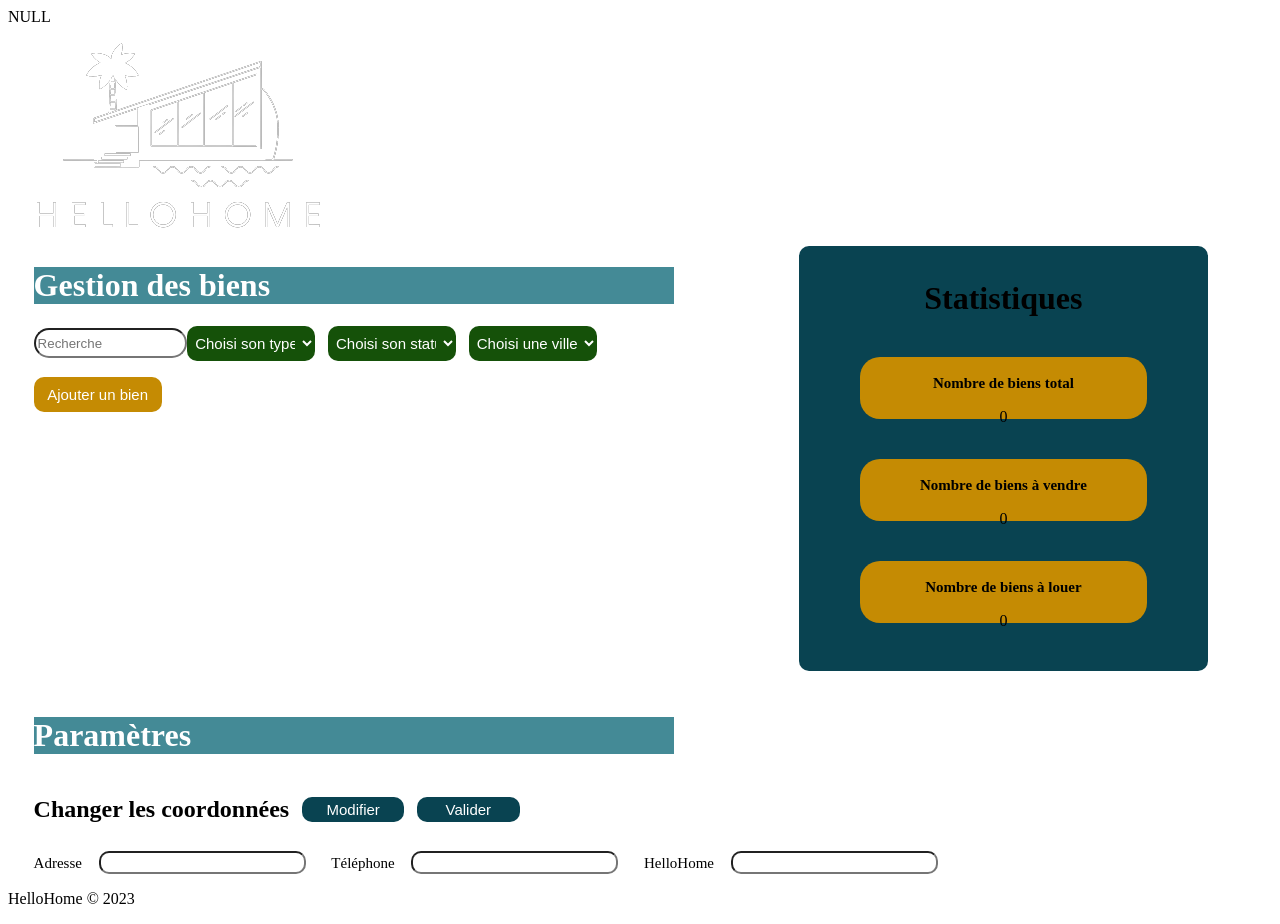
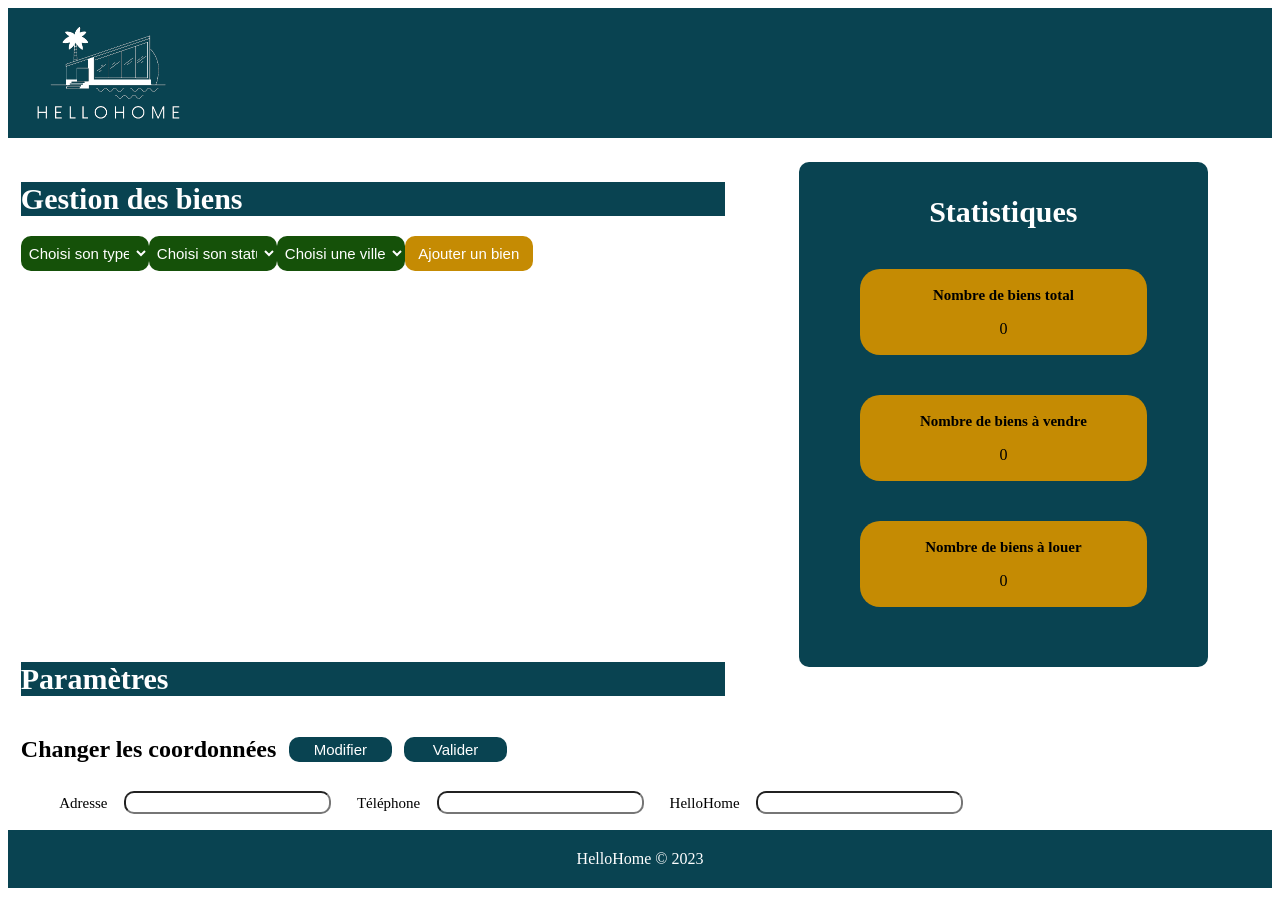
Before and after one commit to ColasRblr/HelloHome, a PHP site: page /views/ViewDashboard.php in a window 1280 px wide. After the commit the page ends 888 px from the top, so only its background shows below. Run offline with PHP 8.4, Linux system fonts and the light colour scheme; the template is opened without the code that fills it, so the values that code supplies are empty.

Commit message:
resolve conflicts

```diff
--- a/style/dashboardHome.css
+++ b/style/dashboardHome.css
@@ -3,35 +3,65 @@
   justify-content: space-between;
   text-align: center;
   text-align: -webkit-center;
-  height: 450px;
+  height: 60vh;
 }
 .titlePageDashboard {
-  background-color: #448a96;
-  width: 50vw;
+  background-color: #094351;
+  width: 55vw;
+}
+h1 {
   color: white;
+  font-size: 30px;
 }
 h3 {
   font-size: 15px;
 }
+td {
+  border: solid 1px;
+  width: 100vw;
+}
+/* .......................................Header */
+header {
+  height: 130px;
+  background-color: #094351;
+  display: flex;
+  justify-content: space-between;
+  align-items: center;
+  margin-bottom: 3vh;
+}
+#icon_container {
+  display: flex;
+  align-items: center;
+  justify-content: center;
+  margin-right: 30px;
+}
+
+header img {
+  overflow: hidden;
+  height: 85%;
+  margin-left: 15px;
+}
+
+header i {
+  font-weight: bold;
+  font-size: 30px;
+  color: rgb(255, 255, 255);
+  margin: auto 15px;
+  cursor: pointer;
+}
 /* ...........................................Gestion des biens */
 #managementProperty {
-  margin-left: 2vw;
+  margin-left: 1vw;
   text-align: start;
   height: 45vh;
-  width: 50vw;
+  width: 55vw;
 }
 #dashboardManagementFilters {
   display: flex;
-  align-items: center;
+  /* align-items: center; */
 }
-#inputSearchDashboard {
-  border-radius: 20px;
-  height: 30px;
-  /* margin-right: 1vw; */
-  width: 12vw;
-}
+
 .btnFilterSelectDashboard {
-  margin-right: 1vw;
   font-size: 15px;
   height: 35px;
   background-color: #155109;
@@ -55,14 +85,15 @@ h3 {
 
 #listOfProperties {
   overflow-y: auto;
-  height: 150px;
+  height: 30vh;
+  margin-top: 3vh;
 }
 
 /* .....................................Statistiques */
 #statistiquesDashboard {
   background-color: #094351;
   padding: 1%;
-  height: 50vh;
+  height: 60vh;
   margin-right: 5vw;
   border-radius: 10px;
   width: 30vw;
@@ -70,7 +101,7 @@ h3 {
 .numberStatistique {
   background-color: #c58b03;
   border-radius: 20px;
-  height: 7vh;
+  height: 10vh;
   width: 22vw;
   margin-top: 40px;
   margin-bottom: 40px;
@@ -79,8 +110,8 @@ h3 {
 
 /* ..................................Parameters */
 #parametersDashboard {
-  margin-left: 2vw;
-  position: relative;
+  margin-left: 1vw;
+  /* position: relative; */
 }
 
 #titleParameters {
@@ -104,6 +135,7 @@ h3 {
 }
 #contactDetails {
   display: flex;
+  margin-left: 3vw;
 }
 label {
   font-size: 15px;
@@ -115,3 +147,16 @@ label {
   border-radius: 10px;
   font-size: 15px;
 }
+
+footer {
+  background-color: #094351;
+  color: rgb(255, 255, 255);
+  display: flex;
+  justify-content: center;
+  align-items: center;
+  margin-top: 2vh;
+}
+
+footer p {
+  margin: 20px auto;
+}
--- a/views/ViewDashboard.php
+++ b/views/ViewDashboard.php
@@ -1,5 +1,5 @@
 <?php $titre = "Tableau de bord";
-var_dump($allRental);
+// var_dump($allRental);
 ?>
 
 <link rel="stylesheet" href="./style/dashboardHome.css">
@@ -21,9 +21,6 @@ var_dump($allRental);
                 <h1 class="titlePageDashboard">Gestion des biens</h1>
                 <form method="post" action="">
                     <div id="dashboardManagementFilters">
-                        <label id="dashboardSearch">
-                            <input type="text" id="inputSearchDashboard" name="inputSearchDashboard" placeholder="Recherche">
-                        </label>
                         <label for="typeOfProperty"> </label>
                         <select name="filterTypeOfProperty" id="dashaboardTypeProperty" class="btnFilterSelectDashboard">
                             <option value="">Choisi son type</option>
@@ -45,12 +42,12 @@ var_dump($allRental);
                             <option value="Saint-Jean-Cap-Ferrat">Saint-Jean-Cap-Ferrat</option>
                             <option value="Cagnes-sur-Mer">Cagnes-sur-Mer</option>
                         </select>
-                    </div>
+
                 </form>
                 <a href="?action=addProperty">
                     <button type="button" id="btnAddProperty"> Ajouter un bien</button>
                 </a>
-
+            </div>
 
             <div id="listOfProperties">
                 <table>
```
Lines whose indentation alone changed are shown as unchanged.
